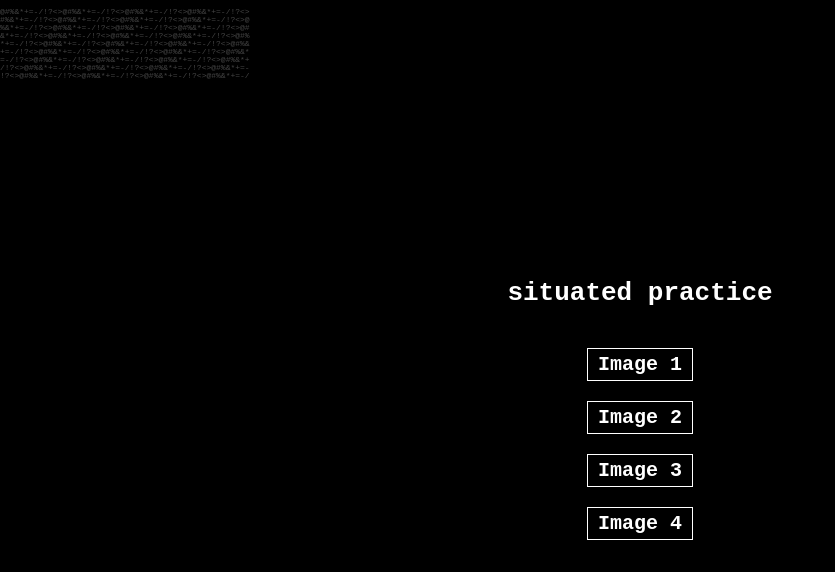
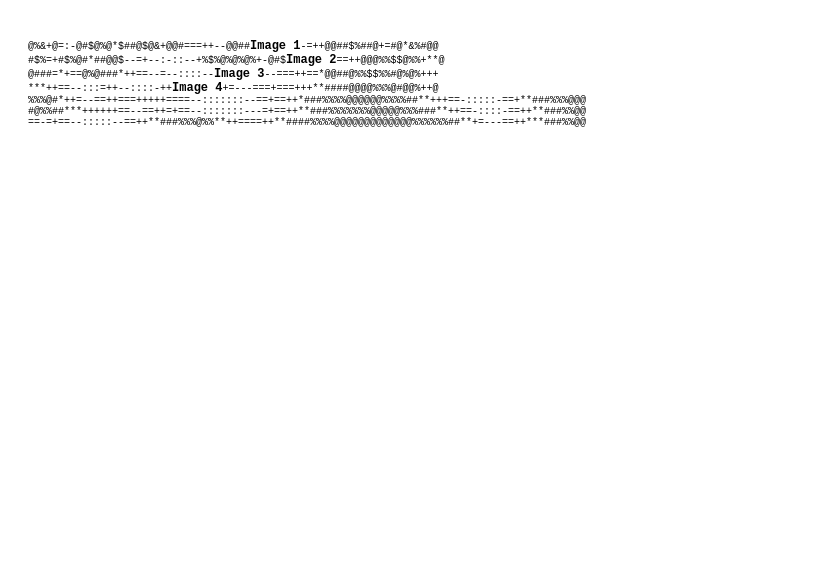
Before and after one commit to Vangerino/situated-practices, a plain HTML site: page index.html in a window 1280 px wide. Shown: the whole page, without its empty margins (0-835 px from the left). Drawn offline with Linux system fonts and the light colour scheme.

Commit message:
Update index.html

```diff
--- a/index.html
+++ b/index.html
@@ -2,86 +2,37 @@
 <html lang="en">
 <head>
   <meta charset="UTF-8">
-  <title>luke watson</title>
+  <title>situated practice</title>
   <style>
-    html, body {
-      margin: 0;
-      padding: 0;
-      background: black;
+    body {
+      background: white;
+      color: black;
       font-family: monospace;
-      overflow: hidden;
-      height: 100%;
-      width: 100%;
-      color: white;
-    }
-
-    .ascii {
-      position: absolute;
-      top: 0;
-      left: 0;
-      white-space: pre;
-      color: #444;
-      font-size: 8px;
-      line-height: 8px;
-      pointer-events: none;
-      z-index: 0;
-      width: 100%;
-      height: 100%;
-    }
-
-    .links {
-      position: relative;
-      z-index: 1;
-      display: flex;
-      flex-direction: column;
-      align-items: center;
-      justify-content: center;
-      height: 100vh;
-      gap: 20px;
-    }
-
-    h1 {
-      color: white;
-      margin-bottom: 20px;
+      white-space: pre-wrap;
+      word-break: break-word;
+      font-size: 10px;
+      padding: 20px;
     }
 
     a {
-      color: white;
+      color: black;
+      font-size: 12px;
+      text-decoration: none;
       font-weight: bold;
-      text-decoration: none;
-      font-size: 20px;
-      background: rgba(0, 0, 0, 0.6);
-      padding: 4px 10px;
-      border: 1px solid white;
     }
 
     a:hover {
       text-decoration: underline;
-      background: rgba(255, 255, 255, 0.2);
     }
   </style>
 </head>
 <body>
-
-<pre class="ascii">
-@#%&*+=-/!?<>@#%&*+=-/!?<>@#%&*+=-/!?<>@#%&*+=-/!?<>
-#%&*+=-/!?<>@#%&*+=-/!?<>@#%&*+=-/!?<>@#%&*+=-/!?<>@
-%&*+=-/!?<>@#%&*+=-/!?<>@#%&*+=-/!?<>@#%&*+=-/!?<>@#
-&*+=-/!?<>@#%&*+=-/!?<>@#%&*+=-/!?<>@#%&*+=-/!?<>@#%
-*+=-/!?<>@#%&*+=-/!?<>@#%&*+=-/!?<>@#%&*+=-/!?<>@#%&
-+=-/!?<>@#%&*+=-/!?<>@#%&*+=-/!?<>@#%&*+=-/!?<>@#%&*
-=-/!?<>@#%&*+=-/!?<>@#%&*+=-/!?<>@#%&*+=-/!?<>@#%&*+
-/!?<>@#%&*+=-/!?<>@#%&*+=-/!?<>@#%&*+=-/!?<>@#%&*+=-
-!?<>@#%&*+=-/!?<>@#%&*+=-/!?<>@#%&*+=-/!?<>@#%&*+=-/
-</pre>
-
-<div class="links">
-  <h1>situated practice</h1>
-  <a href="image1.html">Image 1</a>
-  <a href="image2.html">Image 2</a>
-  <a href="image3.html">Image 3</a>
-  <a href="image4.html">Image 4</a>
-</div>
-
+@%&+@=:-@#$@%@*$##@$@&+@@#===++--@@##<a href="image1.html">Image 1</a>-=++@@##$%##@+=#@*&%#@@
+#$%=+#$%@#*##@@$--=+--:-::--+%$%@%@%@%+-@#$<a href="image2.html">Image 2</a>==++@@@%%$$@%%+**@
+@###=*+==@%@###*++==--=--::::--<a href="image3.html">Image 3</a>--===++==*@@##@%%$$%%#@%@%+++
+***++==--:::=++--::::-++<a href="image4.html">Image 4</a>+=---===+===+++**####@@@@%%%@#@@%++@
+%%%@#*++=--==++===+++++====--:::::::--==+==++*###%%%%@@@@@@%%%%##**+++==-:::::-==+**###%%%@@@
+#@%%##***++++++==--==++=+==--:::::::---=+==++**###%%%%%%%@@@@@%%%###**++==-::::-==++**###%%@@
+==-=+==--:::::--==++**###%%%@%%**++====++**####%%%%@@@@@@@@@@@@@%%%%%%##**+=---==++***###%%@@
 </body>
 </html>
```
